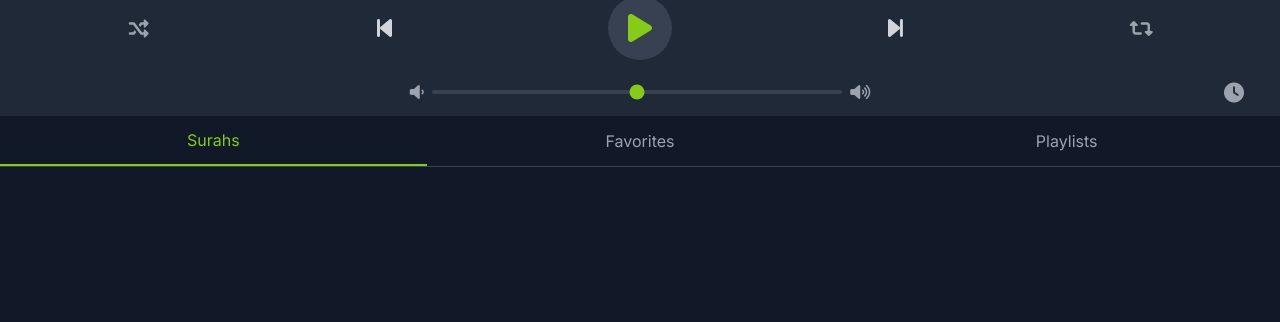
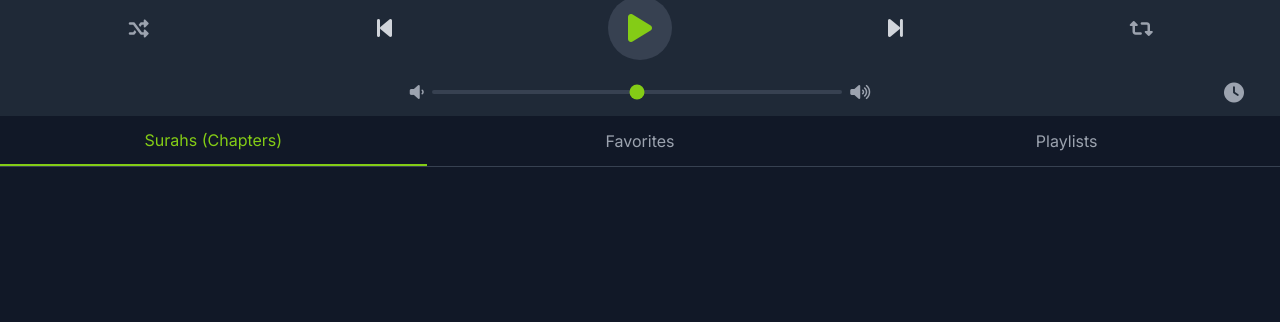
Before and after one commit to shaimapinos/quranenglishstream, a Jekyll site: the page built from index.md, in a window 1280 px wide. Shown: the part 176-498 px from the top of the page. Built offline with Jekyll 4.4.1, drawn with Linux system fonts in a browser that asks for light colours; nearby versions of some CDN libraries; our own code applies the rules of GitHub Pages for plain Markdown files; comment, search, counter and statistics services are not loaded.

Commit message:
Update index.md

```diff
--- a/index.md
+++ b/index.md
@@ -205,7 +205,7 @@
         <div id="library-section" class="flex flex-col flex-grow overflow-y-auto custom-scrollbar">
             <!-- Tabs for Song Lists (Sticky within this scrollable container) -->
             <div class="flex border-b border-gray-700 sticky top-0 bg-gray-900 z-10 flex-shrink-0">
-                <button data-tab="library" class="tab-button flex-1 py-3 text-center text-gray-400 hover:text-white tab-active">Surahs</button>
+                <button data-tab="library" class="tab-button flex-1 py-3 text-center text-gray-400 hover:text-white tab-active">Surahs (Chapters)</button>
                 <button data-tab="favorites" class="tab-button flex-1 py-3 text-center text-gray-400 hover:text-white">Favorites</button>
                 <button data-tab="playlists" class="tab-button flex-1 py-3 text-center text-gray-400 hover:text-white">Playlists</button>
             </div>
@@ -589,7 +589,7 @@
             } else {
                 songTitleDisplay.textContent = "Select a Surah to Play";
             }
-            songArtistDisplay.textContent = "_______________________________";
+            songArtistDisplay.textContent = "________________________________";
         }
         function updateNowPlayingIndicator() {
             document.querySelectorAll('.now-playing-indicator').forEach(function(indicator) {
```
